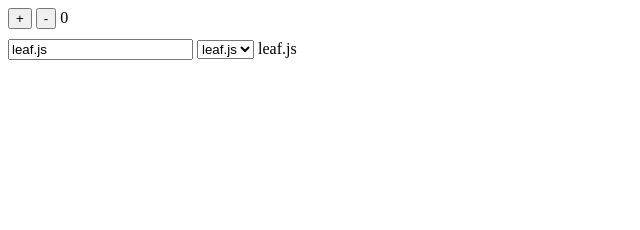
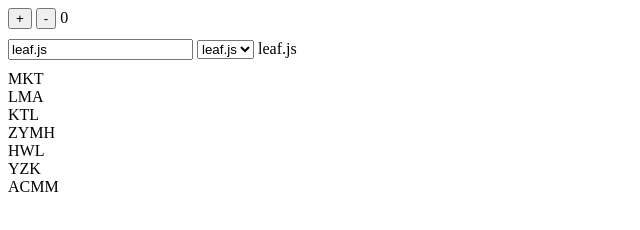
Before and after one commit to leaf-js/leaf-dev, a plain HTML site: page index.html in a window 1280 px wide. Shown: the whole page, without its empty margins (0-640 px from the left). Drawn offline with Linux system fonts and the light colour scheme.

Commit message:
initialize l-for in DOM ( still development )

```diff
--- a/index.html
+++ b/index.html
@@ -28,10 +28,12 @@
             <span l-text="name"></span>
         </div>
 
-        <div style="margin-top: 10px;">
-            <div l-for="const child of children">
+        <div style="margin-top: 10px;" l-for="const child of children">
 
+            <div>
+                <span l-text="child"></span>
             </div>
+
         </div>
     </div>
 
--- a/leaf.js
+++ b/leaf.js
@@ -77,8 +77,75 @@ window.Leaf = {
 
         },
 
-        'l-for': (el, value) => {
-            console.log(value);
+        'l-for': (root, array, iterator, self) => {
+
+            function addSkipToChildDom(root) {
+
+                if(!root.getAttribute('l-for')) {
+
+                    root.setAttribute('skip', '1')
+
+                }
+
+                for (const child of root.children) {
+
+                    addSkipToChildDom(child)
+
+                }
+
+            }
+
+            function addIndexToChildDom(root, index) {
+
+                if(!root.getAttribute('index')) {
+
+                    root.setAttribute('index', index)
+
+                }
+
+                for (const child of root.children) {
+
+                    addIndexToChildDom(child, index)
+
+                }
+
+            }
+
+            addSkipToChildDom(root)
+
+            array.forEach((val, index) => {
+
+                if(index) {
+                    const clone = root.children[0].cloneNode(true)
+
+                    clone.setAttribute('index', index)
+
+                    addIndexToChildDom(clone, index)
+
+                    root.appendChild(clone)
+                }
+
+            })
+
+            root.children[0].setAttribute('index', 0)
+
+            addIndexToChildDom(root.children[0], 0)
+
+            self.walkDomBFS(root, el => {
+
+                Array.from(el.attributes).forEach(attribute => {
+
+                    if (! Object.keys(self.directives).includes(attribute.name)) return
+                    if(attribute.name === 'l-for') return
+
+                    const index = el.getAttribute('index')
+
+                    self.directives[attribute.name]( el, array[index] )
+
+                })
+
+
+            })
 
         }
 
@@ -117,6 +184,8 @@ window.Leaf = {
         this.walkDomBFS(this.root, el => {
 
             Array.from(el.attributes).forEach(attribute => {
+
+                if(el.getAttribute('skip')) return;
 
                 if (! attribute.name.startsWith('@') && attribute.name !== 'l-model') return
 
@@ -158,9 +227,18 @@ window.Leaf = {
         this.walkDomBFS(this.root, el => {
 
             Array.from(el.attributes).forEach(attribute => {
-                console.log(el,attribute.value);
 
-                if (! Object.keys(this.directives).includes(attribute.name)) return
+                if (! Object.keys(this.directives).includes(attribute.name) || el.getAttribute('skip')) return
+
+                if(attribute.name === 'l-for') {
+                    const matches = attribute.value.match(/const (\w+) of (\w+)/);
+
+                    this.directives["l-for"](
+                        el, eval(`with (this.data) { (${matches[2]}) }`), matches[1], this
+                    )
+
+                    return
+                }
 
                 this.directives[attribute.name](
                     el, eval(`with (this.data) { (${attribute.value}) }`)
```
